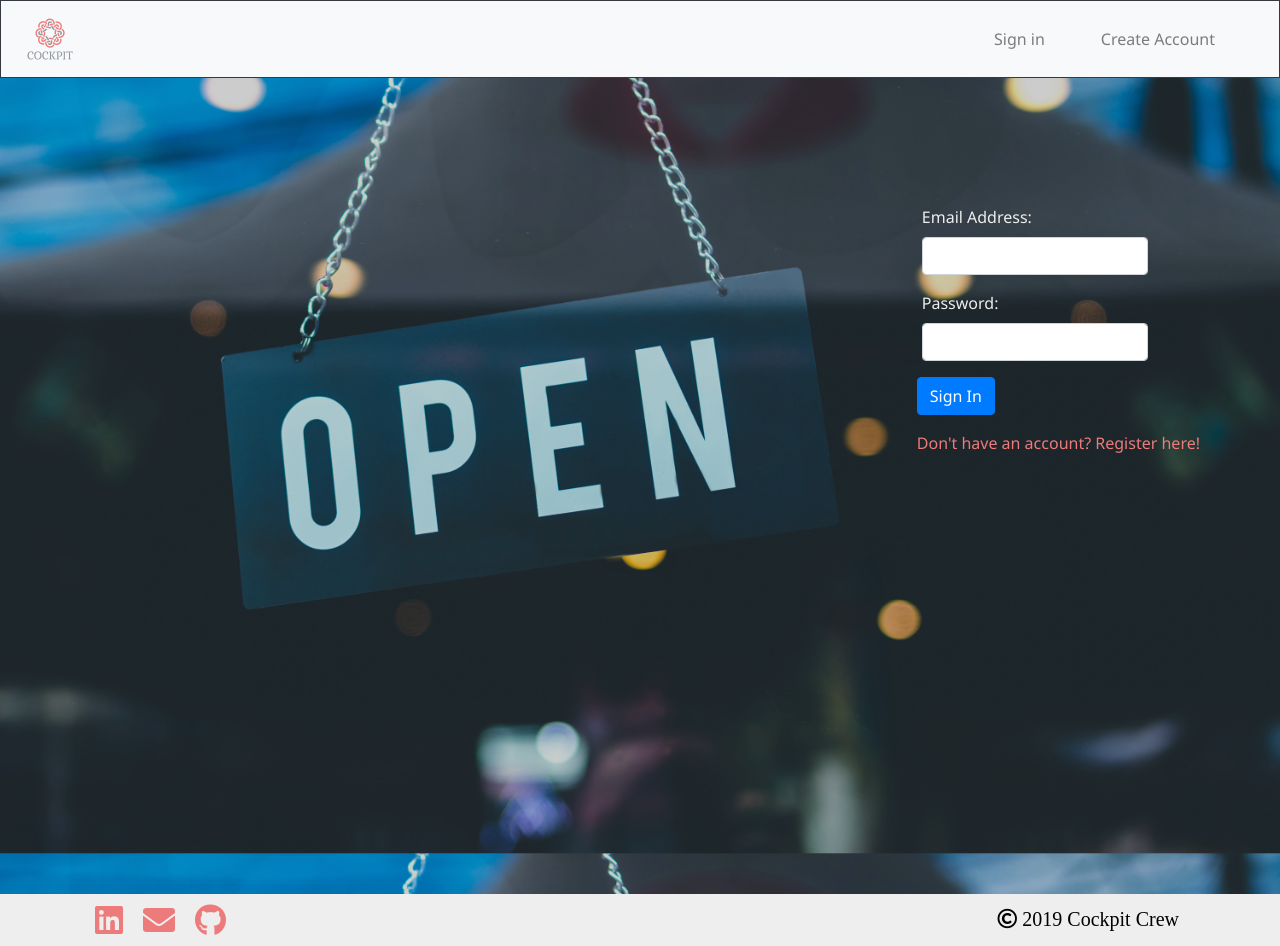
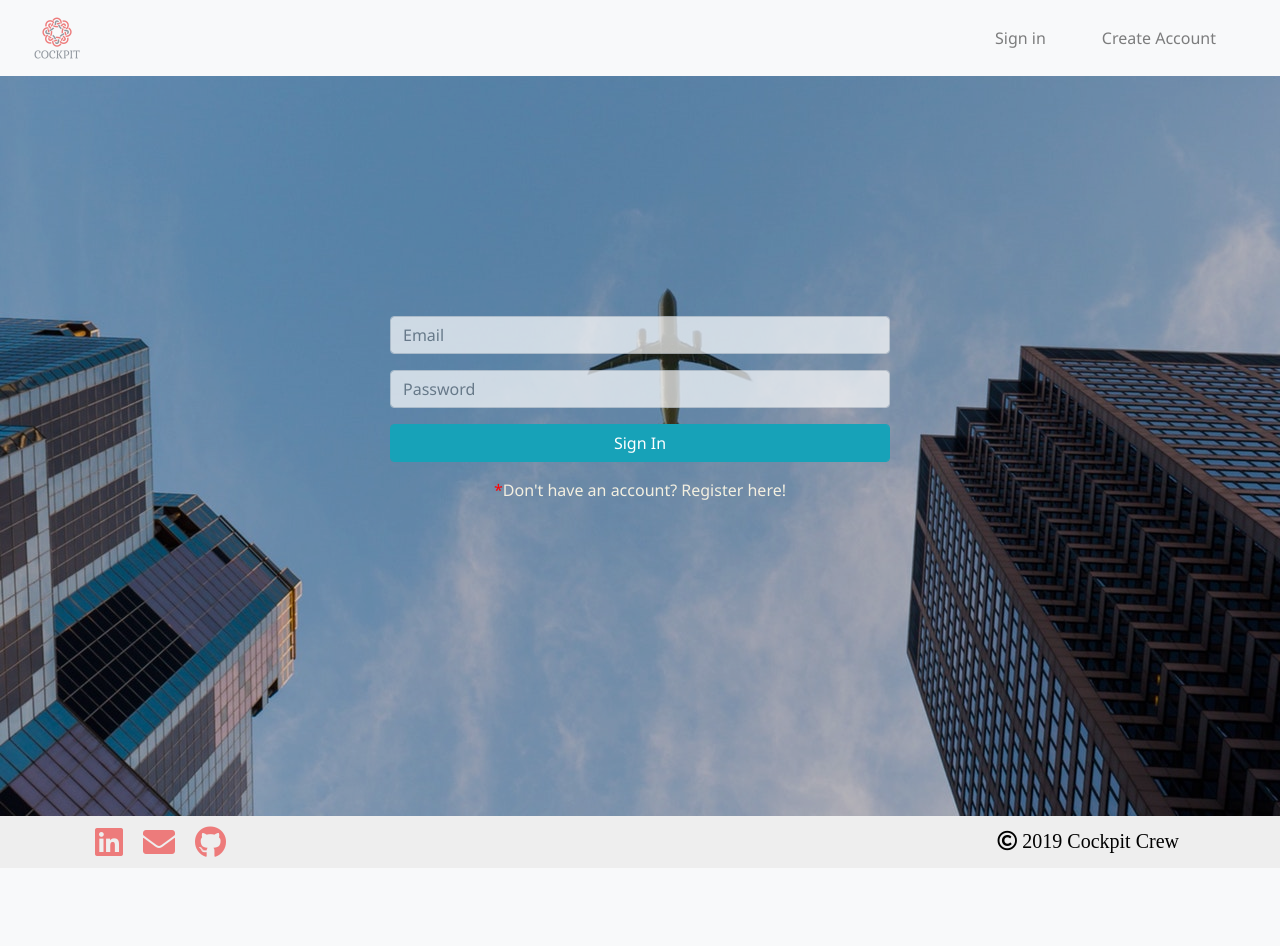
Before and after one commit to kenchose/django-adminUserDashboard, a Django app: page /signin in a window 1280 px wide. After the commit the page ends 857 px from the top, so only its background shows below. Run offline with Django 3.2, Linux system fonts and the light colour scheme; parts of the project's set-up code (start-up, migrations or seed data) failed here and were passed over; some libraries are stand-ins or nearby versions.

Commit message:
chnaged look of index/signin page

```diff
--- a/apps/userdash/static/stylesheet/css/index.scss
+++ b/apps/userdash/static/stylesheet/css/index.scss
@@ -17,6 +17,10 @@ body {
     overflow-x:hidden;
 }
 
+.cockpit-logo {
+    width:30px;
+    height:30px
+}
 
 .v-header {
     // height: 100%;
@@ -59,7 +63,6 @@ body {
 
 .body-overlay {
     height:110vh;
-    // height:100vh;
     width:100vw;
     position:absolute;
     top:0;
@@ -67,6 +70,12 @@ body {
     background:#225470;
     z-index:1;
     opacity:0.85;
+    @media (min-height:111vh) {
+        .body-overlay {
+            height: 108.5vh;
+        }
+    }
+
 }
 
 .alert {
@@ -91,7 +100,6 @@ hr {
     z-index:99;
     position:absolute;
     width:100%;
-    // opacity:0.5;
 }
 
 @media (min-width: 992px) {
--- a/apps/userdash/static/stylesheet/css/signin.css
+++ b/apps/userdash/static/stylesheet/css/sign.css
@@ -13,18 +13,37 @@ body {
   line-height: 1.5;
   color: #eee;
   overflow-x: hidden;
-  background: -webkit-gradient(linear, left top, left bottom, from(rgba(0, 0, 0, 0.2)), to(rgba(0, 0, 0, 0.2))), url("../../img/signin-dashboard.jpg") no-repeat center center fixed;
-  background: linear-gradient(rgba(0, 0, 0, 0.2), rgba(0, 0, 0, 0.2)), url("../../img/signin-dashboard.jpg") no-repeat center center fixed;
+  background: -webkit-gradient(linear, left top, left bottom, from(rgba(0, 0, 0, 0.2)), to(rgba(0, 0, 0, 0.2))), url("../../img/singin.jpg") no-repeat center;
+  background: linear-gradient(rgba(0, 0, 0, 0.2), rgba(0, 0, 0, 0.2)), url("../../img/singin.jpg") no-repeat center;
   background-size: cover;
 }
 
-.form-container {
-  float: right;
-  margin-top: 10%;
+.nav-index {
+  position: absolute;
+  z-index: 99;
+  width: 100%;
+  top: 0;
 }
 
-.register-link {
-  color: #ed7b7b;
+.form-container {
+  text-align: center;
+}
+
+.form-container form {
+  padding: 50px;
+  padding-top: 300px;
+}
+
+.form-container form input {
+  opacity: 0.7;
+}
+
+.form-container .reg-link {
+  color: #F3EFE0;
+}
+
+.wrapper {
+  height: 100%;
 }
 
 .container {
@@ -61,4 +80,8 @@ footer #linkedin {
   float: left;
   padding: 5px 10px 10px;
 }
-/*# sourceMappingURL=signin.css.map */
+
+.asterisk {
+  color: red;
+}
+/*# sourceMappingURL=sign.css.map */
--- a/apps/userdash/static/stylesheet/css/signin.scss
+++ b/apps/userdash/static/stylesheet/css/sign.scss
@@ -12,21 +12,45 @@ body {
     line-height: 1.5;
     color:#eee;
     overflow-x:hidden;
-    background: linear-gradient(rgba(0, 0, 0, 0.2), rgba(0, 0, 0, 0.2)), url('../../img/signin-dashboard.jpg') no-repeat center center fixed;
+    background: linear-gradient(rgba(0, 0, 0, 0.2), rgba(0, 0, 0, 0.2)), url('../../img/singin.jpg') no-repeat center;
     -webkit-background-size: cover;
     -moz-background-size: cover;
     -o-background-size: cover;
     background-size: cover;
   }
 
-.form-container {
-    float: right;
-    margin-top: 10%
+.nav-index {
+    position:absolute;
+    z-index: 99;
+    width:100%;
+    top:0;
 }
 
-.register-link {
-    color:#ed7b7b;
+
+
+.form-container {
+    text-align: center;
+    form {
+      padding: 50px;
+      padding-top:300px;
+      input {
+          opacity:0.7;
+      }
+    //   .shadow{
+    //     -moz-box-shadow:    3px 3px 5px 6px #ededed;
+    //     -webkit-box-shadow: 3px 3px 5px 6px #ededed;
+    //     box-shadow:         3px 3px 5px 6px #ededed;
+    }
+    .reg-link{
+        color:#F3EFE0;
+    }
+
 }
+
+.wrapper {
+    height: 100%;
+}
+
 
 .container {
     height: 100%;
@@ -60,3 +84,7 @@ footer {
         padding: 5px 10px 10px;
     }
 }
+
+.asterisk {
+    color: red;
+}
--- a/apps/userdash/templates/userdash/index.html
+++ b/apps/userdash/templates/userdash/index.html
@@ -45,7 +45,7 @@
 
 
         <section class='v-header wrapper'>
-            <div class="fullscreen-video-wrap embed-responsive">
+            <div class="fullscreen-video-wrap embed-responsive"> <!--Create responsive video or slideshow embeds based on the width of the parent by creating an intrinsic ratio that scales on any device.-->
                 <div class="container">
                     {% if messages %}
                         {% for message in messages %}
@@ -60,7 +60,7 @@
             <div class="body-overlay"></div>
             <div class="body-content container">
                 <div class="jumbotron">
-                    <h1>Welcome to Cockpit</h1>
+                    <h1>Welcome to C<span><img  class='cockpit-logo' src="../../static/img/cockpit-logo.png" alt="brand-logo"></span>ckpit</h1>
                     <p class='lead'>Finally get down and take care of business easier with Cockpit</p>
                     <hr class=my-4>
                     <div class="row">
--- a/apps/userdash/templates/userdash/signin.html
+++ b/apps/userdash/templates/userdash/signin.html
@@ -4,14 +4,13 @@
         <meta charset="UTF-8">
         <meta name="viewport" content="width=device-width, initial-scale=1.0">
         <meta http-equiv="X-UA-Compatible" content="ie=edge">
-        <script src= 'http://ajax.googleapis.com/ajax/libs/jquery/1.11.1/jquery.min.js'></script>
         <link rel="stylesheet" href="https://use.fontawesome.com/releases/v5.0.13/css/all.css" integrity="sha384-DNOHZ68U8hZfKXOrtjWvjxusGo9WQnrNx2sqG0tfsghAvtVlRW3tvkXWZh58N9jp" crossorigin="anonymous">
-        <link rel="stylesheet" href="https://stackpath.bootstrapcdn.com/bootstrap/4.1.1/css/bootstrap.min.css" integrity="sha384-WskhaSGFgHYWDcbwN70/dfYBj47jz9qbsMId/iRN3ewGhXQFZCSftd1LZCfmhktB" crossorigin="anonymous">
-        <link rel="stylesheet" href="../../static/stylesheet/css/signin.css">
+        <link rel="stylesheet" href="https://stackpath.bootstrapcdn.com/bootstrap/4.3.1/css/bootstrap.min.css" integrity="sha384-ggOyR0iXCbMQv3Xipma34MD+dH/1fQ784/j6cY/iJTQUOhcWr7x9JvoRxT2MZw1T" crossorigin="anonymous">
+        <link rel="stylesheet" href="./../../static/stylesheet/css/sign.css">
         <title>Sign Page</title>
     </head>
     <body>
-        <nav class="navbar nav-index navbar-light bg-light navbar-expand-lg border border-dark">
+        <!-- <nav class="navbar nav-index navbar-light bg-light navbar-expand-lg">
             <ul class="navbar-nav ">
                 <li class="navbar-item">
                     <a href="/" class="nav-link navbar-brand"><img src="./../../static/img/cockpit-brand.png" alt="Brand" class="d-inline-block align-top" width="50" height="50"></a>
@@ -25,9 +24,27 @@
                     <a href="/registration" class="nav-link pr-5">Create Account</a>
                 </li>
             </ul>
+        </nav> -->
+        <nav class="navbar nav-index navbar-light bg-light navbar-expand-lg static-top">
+            <a href="/" class="nav-link navbar-brand"><img src="./../../static/img/cockpit-brand.png" alt="Brand" class="d-inline-block align-top" width="50" height="50"></a>
+            <button class="navbar-toggler" type="button" data-toggle="collapse" data-target="#navbarSupportedContent" aria-controls="navbarSupportedContent" aria-expanded="false" aria-label="Toggle navigation">
+                <span class="navbar-toggler-icon"></span>
+            </button>
+
+            <div class="collapse navbar-collapse" id="navbarSupportedContent">
+                <ul class="navbar-nav ml-auto">
+                    <li class="nav-item">
+                        <a href="/signin" class="nav-link pr-5">Sign in</a>
+                    </li>
+                    <li class="nav-item">
+                        <a href="/registration" class="nav-link pr-5">Create Account</a>
+                    </li>
+                </ul>
+            </div>
         </nav>
 
-        <div class="container container-message">
+        <div class="wrapper">
+            <div class="container-message">
                 <div class="text-danger text-left">
                     <ul class="list-unstyled">
                         {% if messages %}
@@ -39,32 +56,30 @@
                         {% endif %}
                     </ul>
                 </div>
-            <div class="form-container">
-                <form action="/login" method="post" >
+            </div>
+            <div class="form-container container">
+                <form action="/login" method="post">
                     {% csrf_token %}
-                    <div class="form-row">
-                        <div class="form-group col-md-10">
-                            <label for="email">Email Address:</label>
-                            <input type="email" name="email" id="email" class="form-control">
+                    <div class="form-row justify-content-center align-items-center">
+                        <div class="form-group col-lg-6">
+                            <input type="email" name="email" id="email" placeholder='Email' class="form-control">
                         </div>
                     </div>
-                    <div class="form-row">
-                        <div class="form-group col-md-10">
-                            <label for="password">Password:</label>
-                            <input type="password" name="password" id="password" class="form-control">
+                    <div class="form-row justify-content-center align-items-center">
+                        <div class="form-group col-lg-6">
+                            <input type="password" name="password" id="password" placeholder='Password' class="form-control">
                         </div>
                     </div>
-                    <div class="form-row col-md-10">
-                        <div class="btn-toolbar">
-                            <button type="submit" class="btn btn-primary form-group row">Sign In</button>
+                    <div class="form-row justify-content-center align-items-center">
+                        <div class="form-group col-lg-6">
+                        <!-- <div class="btn-toolbar col-md-8"> -->
+                            <button type="submit" class="btn btn-info form-control">Sign In</button>
                         </div>
                     </div>
-                    <a href="/registration" class="form-row register-link">Don't have an account? Register here!</a>
+                <!-- <button class='btn btn-register'><a href="/registration" class="form-row register-link justify-content-center"><span class='asterisk'>*</span>Don't have an account? Register here!</a></button> -->
+                <a href="/registration" class="form-row reg-link register-link justify-content-center"><span class='asterisk'>*</span>Don't have an account? Register here!</a>
                 </form>
             </div>
-        </div>
-
-
             <footer>
                 <div class="container">
                     <div class="row">
@@ -77,8 +92,11 @@
                     </div>
                 </div>
             </footer>
+        </div>
+
+
         <script src="https://code.jquery.com/jquery-3.3.1.slim.min.js" integrity="sha384-q8i/X+965DzO0rT7abK41JStQIAqVgRVzpbzo5smXKp4YfRvH+8abtTE1Pi6jizo" crossorigin="anonymous"></script>
-    <script src="https://cdnjs.cloudflare.com/ajax/libs/popper.js/1.14.3/umd/popper.min.js" integrity="sha384-ZMP7rVo3mIykV+2+9J3UJ46jBk0WLaUAdn689aCwoqbBJiSnjAK/l8WvCWPIPm49" crossorigin="anonymous"></script>
-    <script src="https://stackpath.bootstrapcdn.com/bootstrap/4.1.1/js/bootstrap.min.js" integrity="sha384-smHYKdLADwkXOn1EmN1qk/HfnUcbVRZyYmZ4qpPea6sjB/pTJ0euyQp0Mk8ck+5T" crossorigin="anonymous"></script>
+        <script src="https://cdnjs.cloudflare.com/ajax/libs/popper.js/1.14.7/umd/popper.min.js" integrity="sha384-UO2eT0CpHqdSJQ6hJty5KVphtPhzWj9WO1clHTMGa3JDZwrnQq4sF86dIHNDz0W1" crossorigin="anonymous"></script>
+        <script src="https://stackpath.bootstrapcdn.com/bootstrap/4.3.1/js/bootstrap.min.js" integrity="sha384-JjSmVgyd0p3pXB1rRibZUAYoIIy6OrQ6VrjIEaFf/nJGzIxFDsf4x0xIM+B07jRM" crossorigin="anonymous"></script>
     </body>
 </html>
```
Also changed, not shown: apps/userdash/static/stylesheet/css/index.css (+11 -0 lines), apps/userdash/static/img/cockpit-logo.png (added), apps/userdash/static/img/sign.jpg (added), apps/userdash/static/img/singin.jpg (added), 3 other files. Lines whose indentation alone changed are shown as unchanged.
